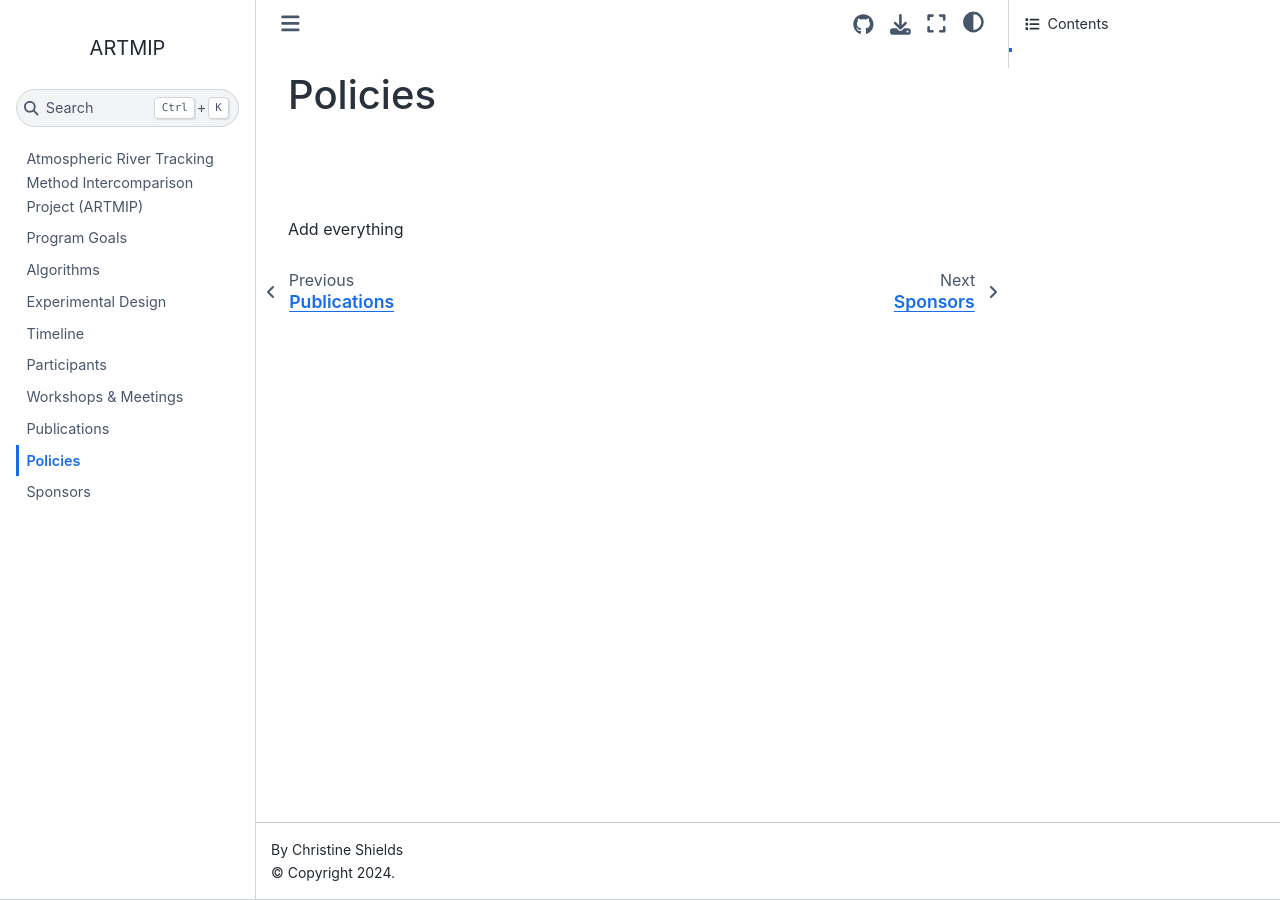
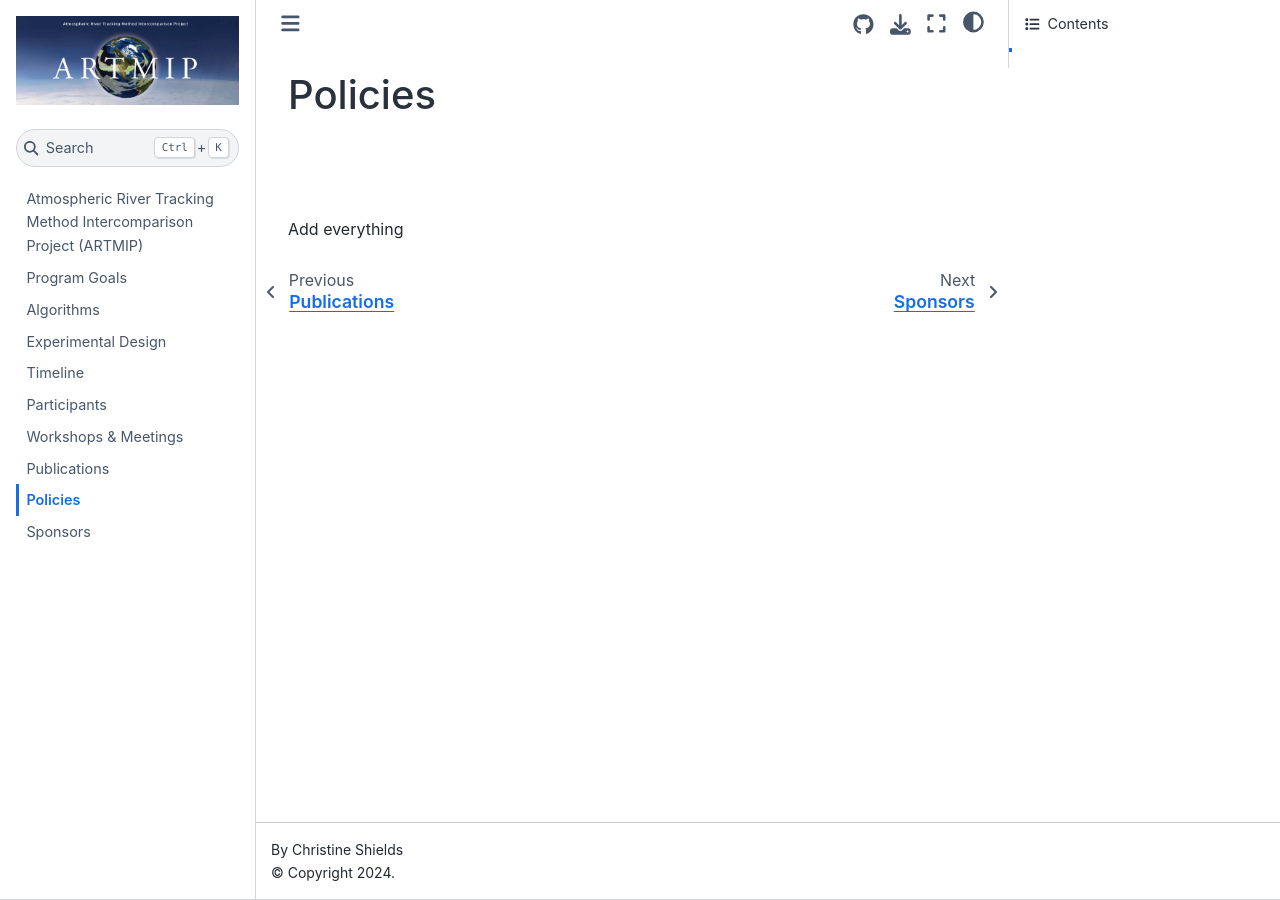
Before and after one commit to NCAR/ARTMIP, a Jupyter Book: the page built from book/policies.md, in a window 1280 px wide. Built offline with Jupyter Book 1.0.4 settings and Sphinx 7.4.7 and the Sphinx Book theme 1.1.4, drawn with Linux system fonts in a browser that asks for light colours.

Commit message:
change logo path to images folder

```diff
--- a/book/_config.yml
+++ b/book/_config.yml
@@ -8,7 +8,7 @@
 title                       : ARTMIP  # The title of the book
 author                      : Christine Shields  # The author of the book
 copyright                   : "2024"  # Copyright year to be placed in the footer
-logo                        : ARTMIP_logo.jpg  # A path to the book logo
+logo                        : images/ARTMIP_logo.jpg  # A path to the book logo
 
 # Whether to reexecute notebooks on each build.
 # See https://jupyterbook.org/content/execute.html
```
